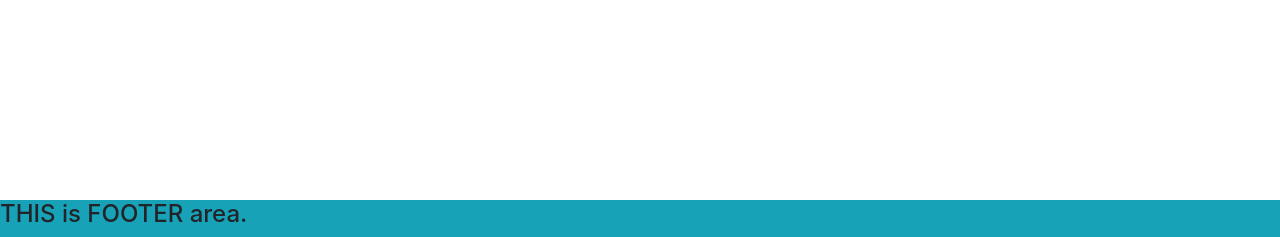
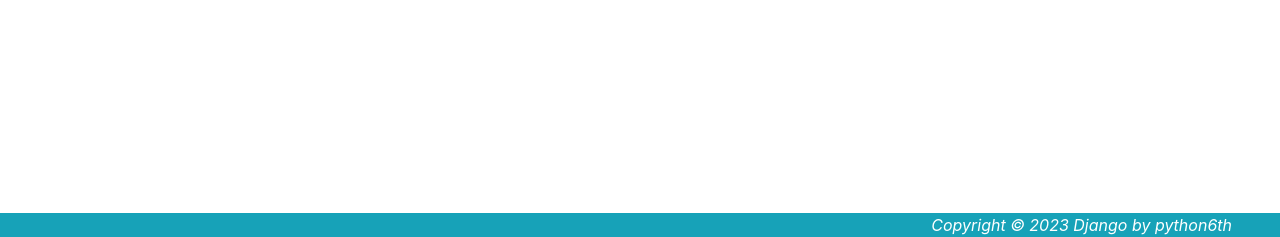
Before and after one commit to jmbae-live/djangoProject, a Django app: page / in a window 1280 px wide. Shown: the part 563-800 px from the top of the page. Run offline with Django 4.2, Linux system fonts and the light colour scheme; some libraries are stand-ins or nearby versions.

Commit message:
푸터 블럭 코딩

```diff
--- a/templates/home.html
+++ b/templates/home.html
@@ -38,9 +38,10 @@
         <h4>This is CONTENT area.</h4>
     </div>
 {% endblock %}
-
 {% block footer %}
     <footer class="fixed-bottom bg-info">
-        <h4>THIS is FOOTER area.</h4>
+        <div class="text-white font-italic text-right mr-5">
+            Copyright &copy; 2023 Django by python6th
+        </div>
     </footer>
 {% endblock footer %}
```
